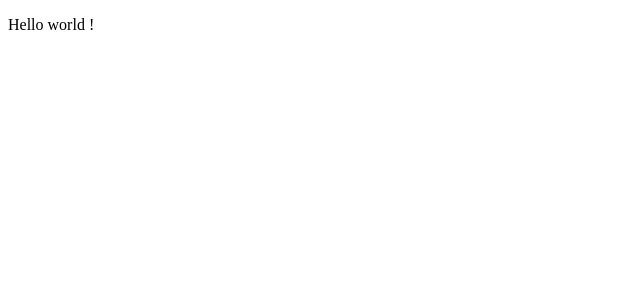
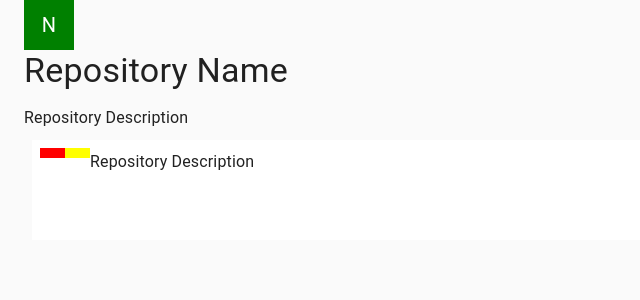
Before and after one commit to na0495/TrandingGit, a React (Create React App) app: page / in a window 1280 px wide. Shown: the top 300 px of the page, without its empty margins (0-640 px from the left). Built offline with nearby package versions, Linux system fonts and the light colour scheme.

Commit message:
The first design of the website

```diff
--- a/package.json
+++ b/package.json
@@ -4,6 +4,7 @@
   "private": true,
   "dependencies": {
     "@material-ui/core": "^4.11.4",
+    "@material-ui/styles": "^4.11.4",
     "@reduxjs/toolkit": "^1.6.0",
     "@testing-library/jest-dom": "^5.14.1",
     "@testing-library/react": "^11.2.7",
--- a/src/components/Main.jsx
+++ b/src/components/Main.jsx
@@ -1,9 +1,68 @@
+import React from 'react';
+import { Typography, Container, CssBaseline, Grid, Avatar, Box } from '@material-ui/core';
+import { makeStyles } from '@material-ui/core/styles';
 
+const useStyles = makeStyles((theme) => ({
+    square: {
+      color: 'white',
+      backgroundColor: 'green',
+      width: 50,
+      height: 50
+    },
+    box1: {
+      color: 'white',
+      backgroundColor: 'red',
+      padding: 5,
+      width: 25
+    },
+    box2: {
+        color: 'white',
+        backgroundColor: 'yellow',
+        padding: 5,
+        width: 25
+      }
+  }));
 
 export default function Main() {
+    const classes = useStyles();
     return (
-        <>
-        <p>Hello world !</p>
-        </>
+        <React.Fragment>
+          <CssBaseline />
+          <Container>
+            <Grid Container>
+              <Grid item xs={4}>
+                <Avatar variant="square" className={classes.square}>
+                    N
+                </Avatar>
+              </Grid>
+              <Grid item xs={8}>
+                  <Typography variant="h4" gutterBottom>
+                      Repository Name
+                  </Typography>
+                  <Typography variant="subtitle1" gutterBottom>
+                      Repository Description
+                  </Typography>
+                  <Box
+                    display="flex"
+                    alignItems="flex-start"
+                    p={1}
+                    m={1}
+                    bgcolor="background.paper"
+                    css={{ height: 100 }}
+                   >
+                    <Box display="flex" className={classes.box1}>
+
+                    </Box>
+                    <Box  display="flex" className={classes.box2}>
+
+                    </Box>
+                    <Typography variant="subtitle1" gutterBottom>
+                        Repository Description
+                    </Typography>
+                </Box>
+              </Grid>
+            </Grid>
+          </Container>
+        </React.Fragment>
     )
 }
```
Also changed, not shown: 1 other file (tests, documents, lock files or other folders).
